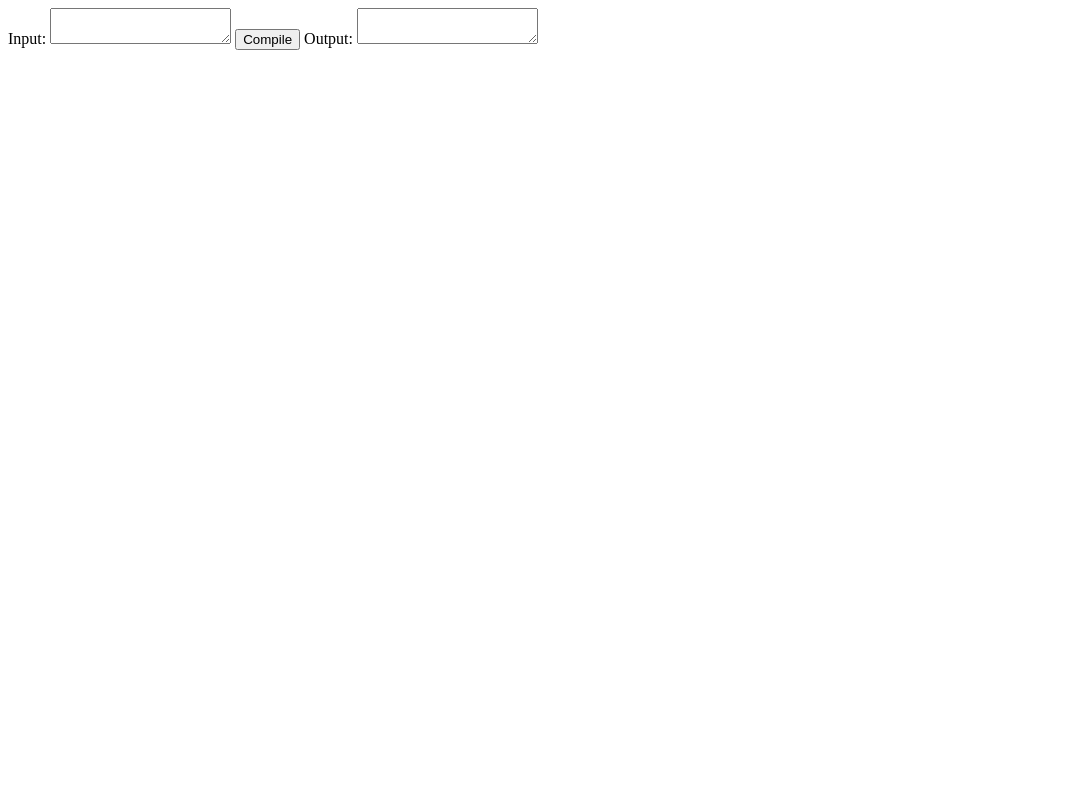
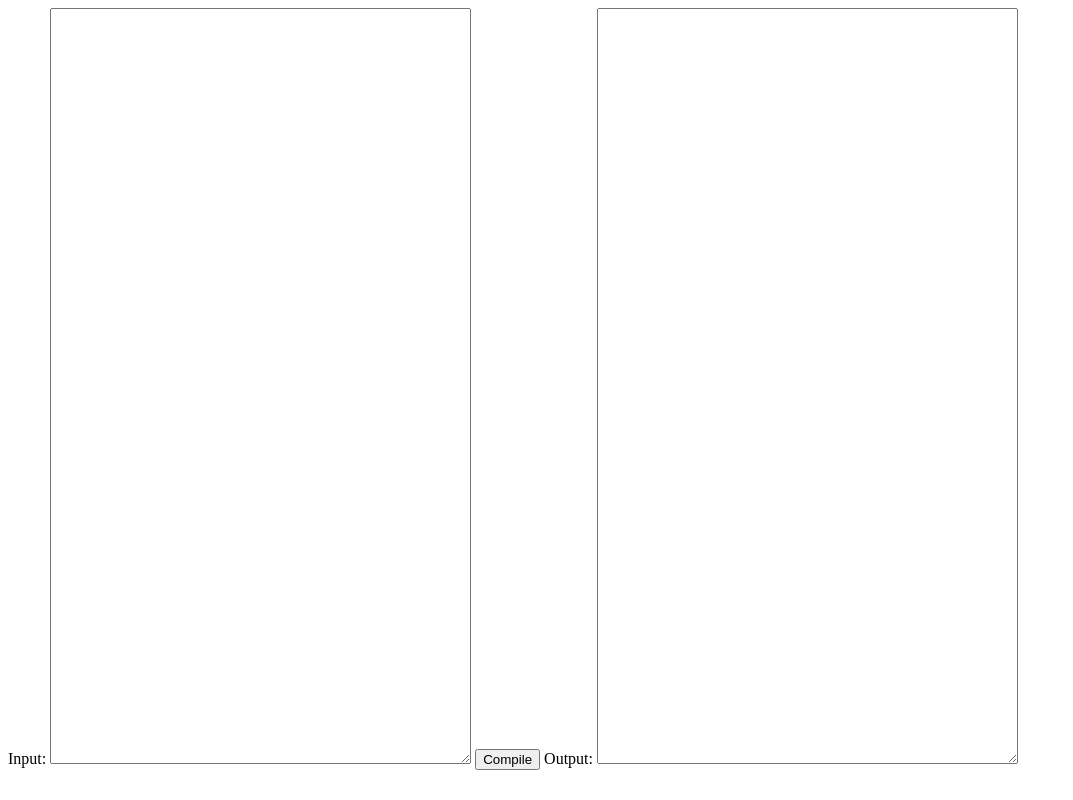
Before and after one commit to AnastasiaLaPeruta/Compilers, a plain HTML site: page index.html in a window 1280 px wide. Shown: the whole page, without its empty margins (0-1073 px from the left). Drawn offline with Linux system fonts and the light colour scheme.

Commit message:
made textareas for input & output larger

```diff
--- a/index.html
+++ b/index.html
@@ -8,7 +8,7 @@
 
 <label for="userInput">Input:</label>
 
-<textarea id="userInput" name="userInput">
+<textarea id="userInput" name="userInput" rows="50" cols="50">
 
 </textarea>
 
@@ -21,7 +21,7 @@
 
 <label for="output">Output:</label>
 
-<textarea id="output" name="Output" placeholder="Output will appear here" readonly>
+<textarea id="output" name="Output" placeholder="Output will appear here" readonly rows="50" cols="50">
 
 </textarea>
 
```
